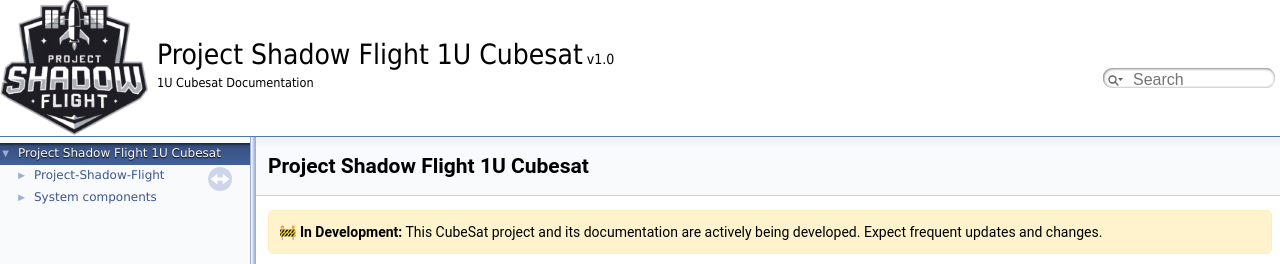
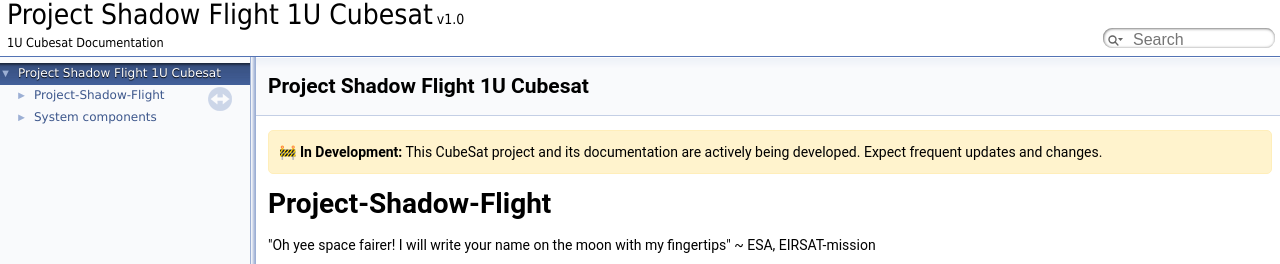
Before and after one commit to bytecod3/Project-Shadow-Flight, a plain HTML site: page index.html in a window 1280 px wide. Shown: the top 264 px of the page. Drawn offline with Linux system fonts and the light colour scheme.

Commit message:
deploy: fdae626995a155cc7d8dd0f120d54212802f2337

```diff
--- a/index.html
+++ b/index.html
@@ -31,7 +31,6 @@
 <table cellspacing="0" cellpadding="0">
  <tbody>
  <tr id="projectrow">
-  <td id="projectlogo"><img alt="Logo" src="logo-1.png"/></td>
   <td id="projectalign">
    <div id="projectname">Project Shadow Flight 1U Cubesat<span id="projectnumber">&#160;v1.0</span>
    </div>
```
